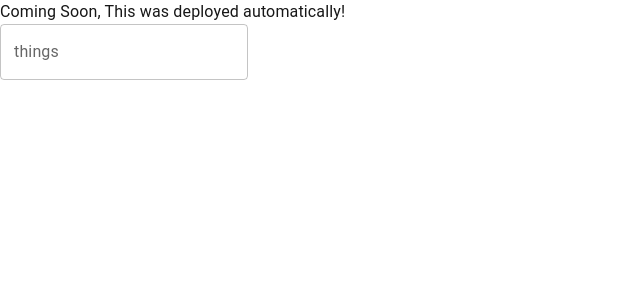
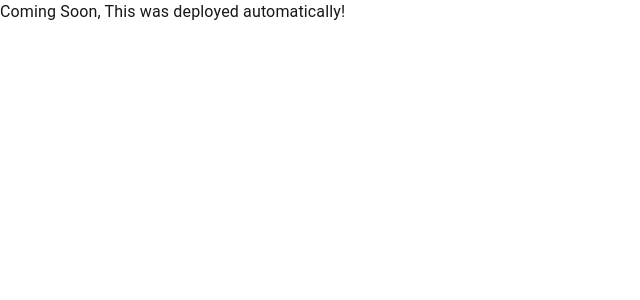
Before and after one commit to Callagh/project_blackhawk_midnight_essence_reaver, a Next.js app: page / in a window 1280 px wide. Shown: the top 300 px of the page, without its empty margins (0-640 px from the left). Built offline with nearby package versions, Linux system fonts and the light colour scheme.

Commit message:
To add to my previous point, it was actually a Form component. Additionally I have removed some stuff

```diff
--- a/app/page.tsx
+++ b/app/page.tsx
@@ -5,7 +5,6 @@ export default function Profile() {
   return (
     <Box>
       <Typography>Coming Soon, This was deployed automatically!</Typography>
-      <Form formData={{ id: "stuff", label: "things" }} />
     </Box>
   );
 }
```
